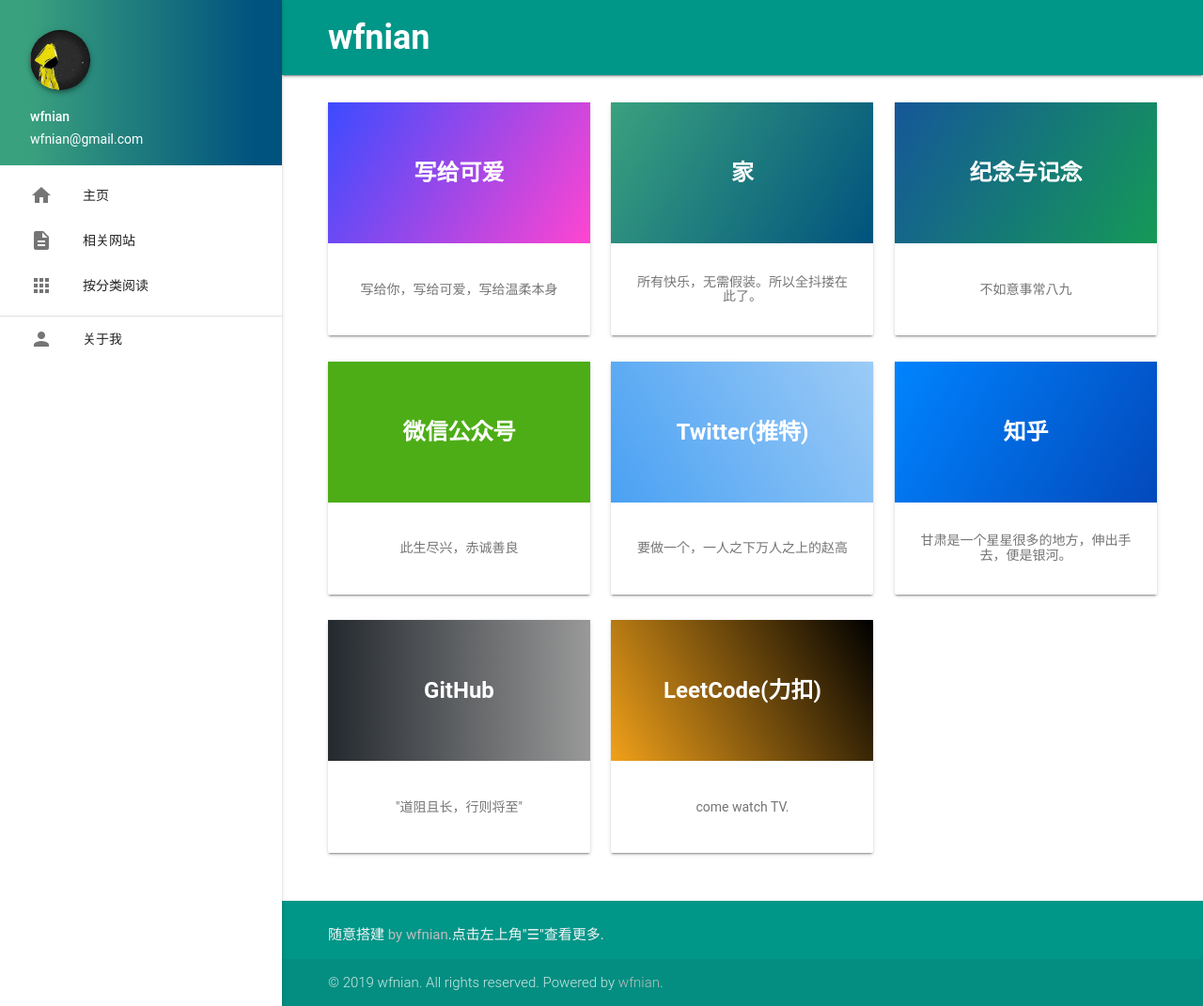
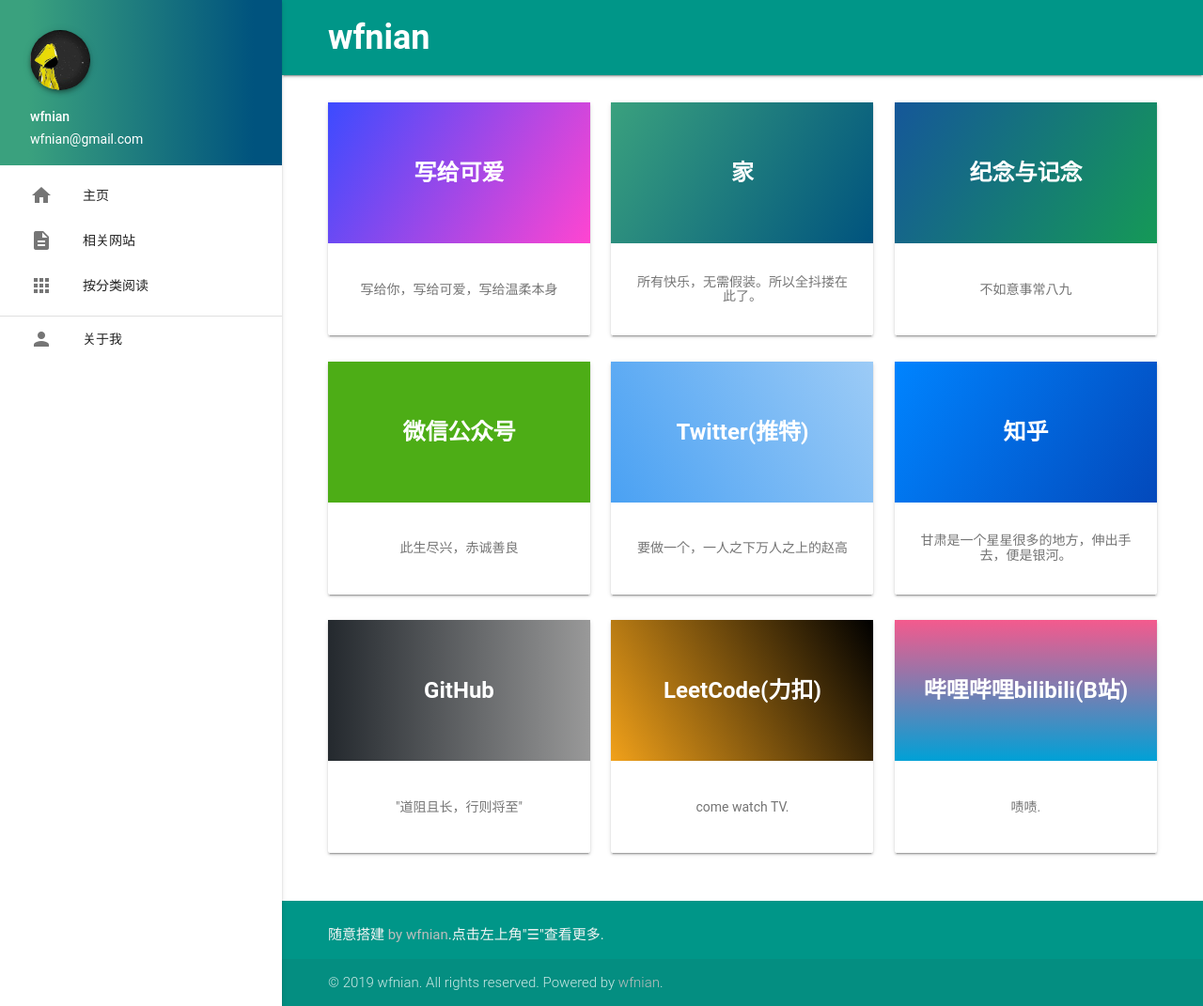
Before and after one commit to wfnian6/blogwfnian.github.io, a Jekyll site: the page built from projects.md, in a window 1280 px wide and 1071 px high. Shown: the whole window at 94% size. Built offline with Jekyll 4.4.1, drawn with Linux system fonts in a browser that asks for light colours; nearby versions of some CDN libraries; comment, search, counter and statistics services are not loaded.

Commit message:
Update projects.html

```diff
--- a/_includes/projects.html
+++ b/_includes/projects.html
@@ -48,7 +48,7 @@
     <div class="card-image waves-effect waves-block waves-light geopattern activator" data-pattern-id="{{repo.name}}">
       <!-- <i class="material-icons waves-effect waves-block waves-light">more_vert</i> -->
 
-      <a class="card-title center-align valign-wrapper" href="https://upload.cc/i1/2019/08/24/upeFjA.png"
+      <a class="card-title center-align valign-wrapper" href="https://p.pstatp.com/origin/ffe300002b935e67f7cc"
         target="_blank" style="background-image: linear-gradient(120deg, #4dad16, #4dad16)">微信公众号</a>
     </div>
     <div class="card-content valign-wrapper center-align activator">
@@ -121,3 +121,18 @@
   </div>
 </div>
 <!-- add leetcode -->
+
+<!-- https://space.bilibili.com/279947937 -->
+<div class="col s12 m6 l4">
+  <div class="card hoverable">
+    <div class="card-image waves-effect waves-block waves-light geopattern activator" data-pattern-id="{{repo.name}}">
+      <!-- <i class="material-icons waves-effect waves-block waves-light">more_vert</i> -->
+
+      <a class="card-title center-align valign-wrapper" href="https://space.bilibili.com/279947937" target="_blank"
+        style="background-image: linear-gradient(0deg, #00a1d6, #f45a8d)">哔哩哔哩bilibili(B站)</a>
+    </div>
+    <div class="card-content valign-wrapper center-align activator">
+      <span class="activator grey-text text-darken-1">啧啧.</span>
+    </div>
+  </div>
+</div>
```
